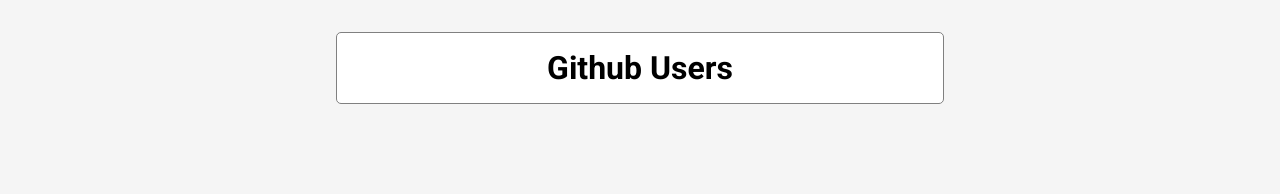
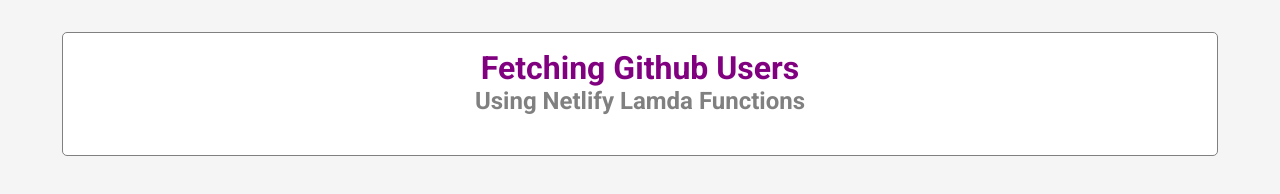
Before and after one commit to mister-josuecedeno/serverless-lambda-functions, a website: page index.html in a window 1280 px wide. Drawn offline with Linux system fonts and the light colour scheme; no server answers.

Commit message:
Update styles

```diff
--- a/index.html
+++ b/index.html
@@ -9,7 +9,8 @@
   <body>
     <div class="container">
       <div class="col">
-        <h1>Github Users</h1>
+        <h1>Fetching Github Users</h1>
+        <h2>Using Netlify Lamda Functions</h2>
         <ul id="users"></ul>
       </div>
     </div>
--- a/style.css
+++ b/style.css
@@ -17,25 +17,31 @@
 
 h1 {
   text-align: center;
+  color: purple;
+}
+
+h2 {
+  text-align: center;
+  margin-bottom: 1.5rem;
+  color: grey;
 }
 
 .container {
   border-radius: 5px;
   border: 1px solid grey;
   background: white;
-  width: 50%;
+  width: 95%;
   padding: 1em;
 }
 
 #users {
   list-style: none;
-  /* display: flex;
-  flex-direction: row;
-  flex-wrap: wrap; */
+  display: flex;
+  flex-wrap: wrap;
 }
 
 .list-group-item {
-  padding: 1em;
+  padding: 0.25em;
 }
 
 #users a {
@@ -44,4 +50,5 @@
   background: lightgray;
   border-radius: 5px;
   cursor: pointer;
+  color: black;
 }
```
